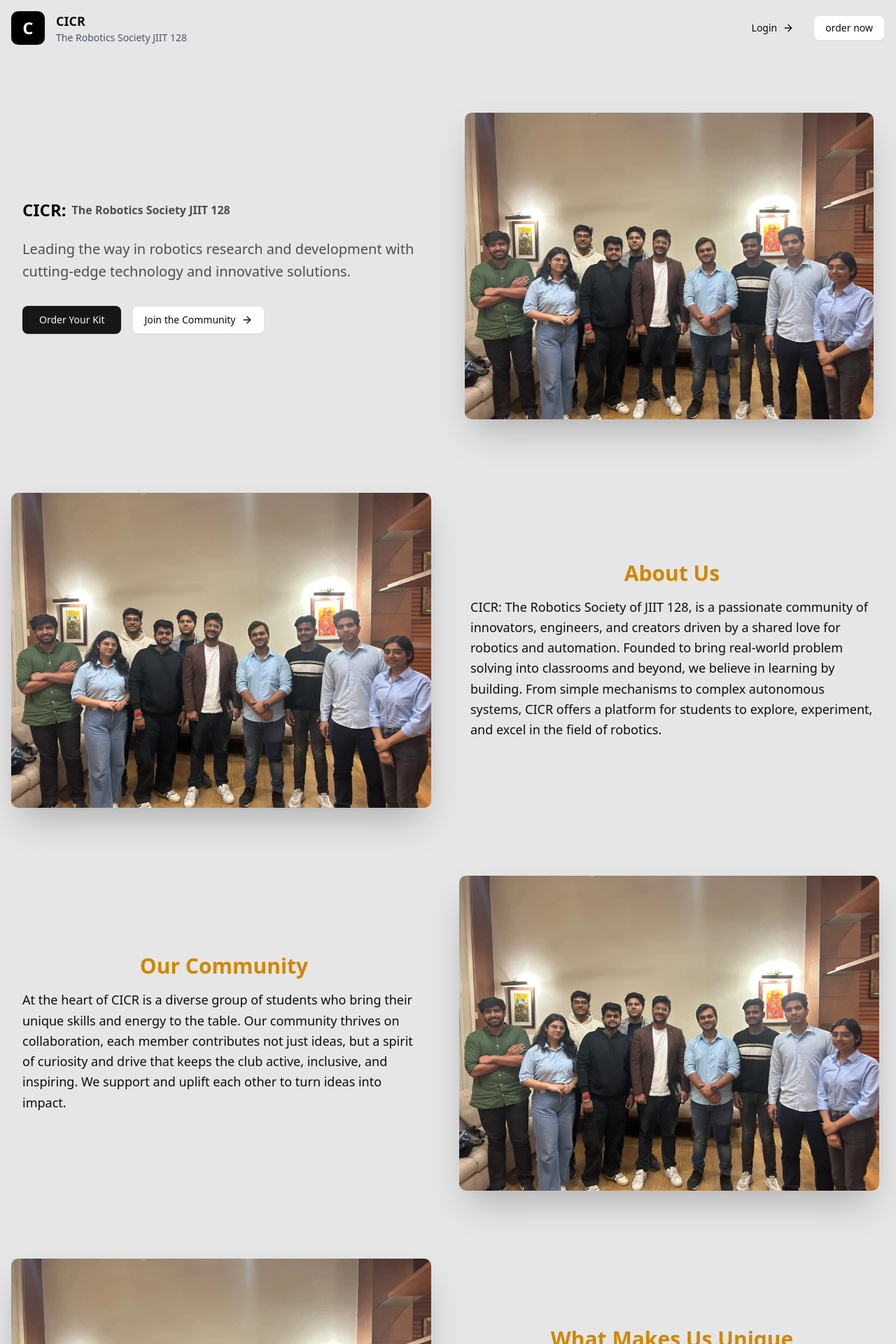
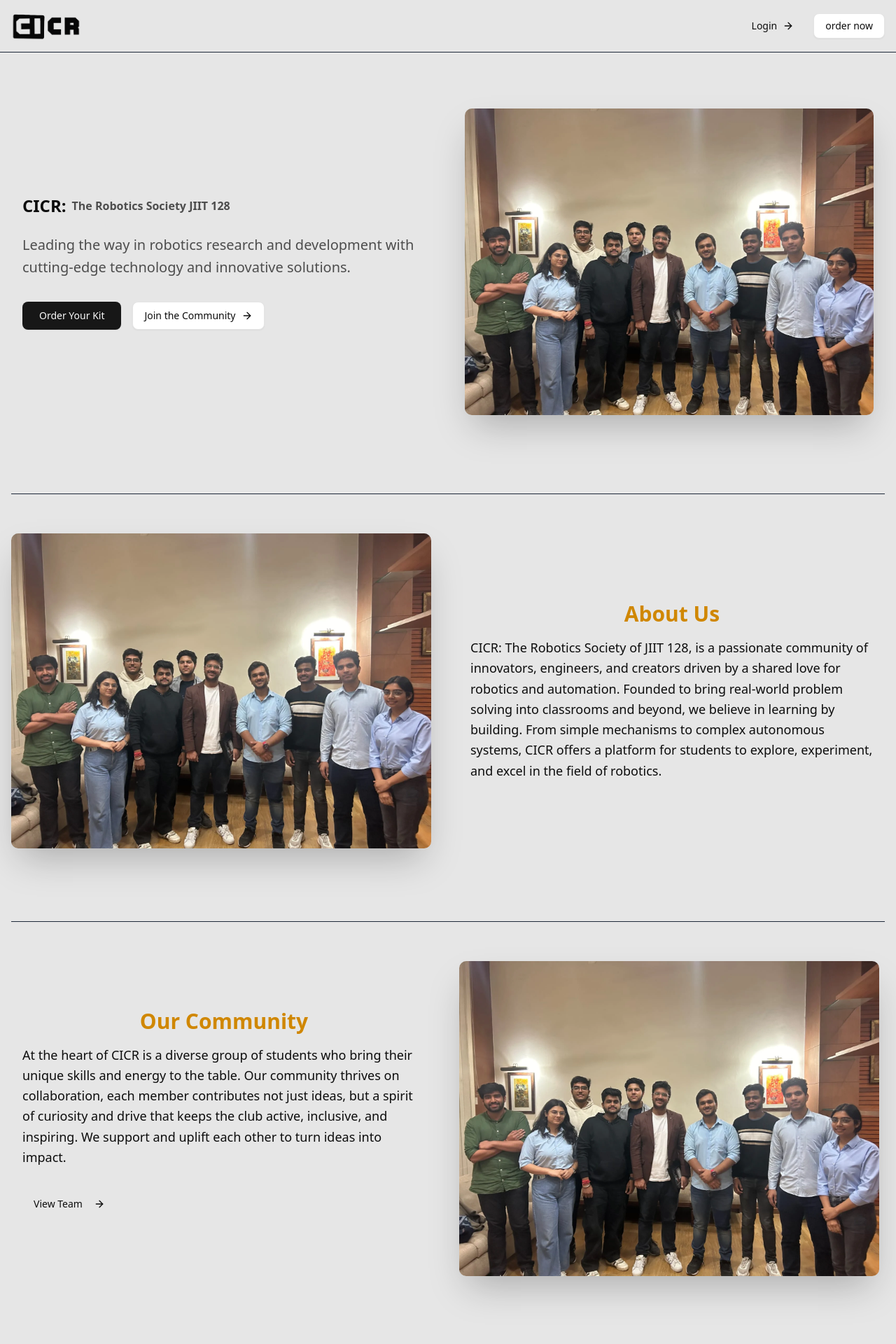
Before and after one commit to VaibhavKatariya/cicr-website, a Next.js app: page / in a window 1280 px wide. Shown: the top 1920 px of the page at 70% size. Built offline with nearby package versions, Linux system fonts and the light colour scheme.

Commit message:
feat: add cicr logo on footer and header

```diff
--- a/src/app/page.tsx
+++ b/src/app/page.tsx
@@ -12,19 +12,22 @@
   return (
     <div className="min-h-screen bg-bg-dark text-ctext overflow-x-hidden break-words">
       {/* Header */}
-      <header className="flex items-center justify-between p-4 border-b border-gray-200 dark:border-gray-800 dark:border-neutral-800">
+      <header className="flex items-center justify-between p-4 border-b border-gray-800 dark:border-neutral-800">
         <div className="flex items-center space-x-4">
-          <div className="w-12 h-12 bg-black dark:bg-white rounded-lg flex items-center justify-center">
-            <span className="text-2xl font-bold text-white dark:text-black">
-              C
-            </span>
-          </div>
-          <div>
-            <h1 className="font-bold text-lg dark:text-white">CICR</h1>
-            <p className="text-sm text-gray-600 dark:text-gray-400">
-              The Robotics Society JIIT 128
-            </p>
-          </div>
+          <Image
+            src="/CICRfLOGO.PNG"
+            alt="CICR Starter Kit"
+            width={100}
+            height={100}
+            className="rounded-lg hidden dark:block"
+          />
+          <Image
+            src="/CICRfLOGO_WHITE.PNG"
+            alt="CICR Starter Kit"
+            width={100}
+            height={100}
+            className="rounded-lg block dark:hidden"
+          />
         </div>
 
         <div className="flex items-center space-x-4 ">
@@ -74,7 +77,7 @@
           </div>
         </section>
 
-        <hr />
+        <hr className="border-t dark:border-gray-200 border-gray-800 my-8" />
 
         {/* About us */}
         <section className="py-6" id="about">
@@ -105,16 +108,17 @@
           </div>
         </section>
 
-        <hr />
+        <hr className="border-t dark:border-gray-200 border-gray-800 my-8" />
 
         {/* Our Community */}
         <section className="py-6" id="community">
           <div className="grid grid-cols-1 md:grid-cols-2 gap-8 mb-12 items-center">
-            <div className="container mx-auto px-4 flex flex-col items-center">
-              <h2 className="text-3xl font-bold mb-4 text-yellow-600">
+            <div className="container mx-auto px-4">
+              <h2 className="text-3xl font-bold mb-4 text-yellow-600 text-center">
                 Our Community
               </h2>
-              <p className="text-lg leading-relaxed">
+              <div className="flex flex-col items-start">
+                <p className="text-lg leading-relaxed mb-4">
                   At the heart of CICR is a diverse group of students who bring
                   their unique skills and energy to the table. Our community
                   thrives on collaboration, each member contributes not just
@@ -122,7 +126,15 @@
                   active, inclusive, and inspiring. We support and uplift each
                   other to turn ideas into impact.
                 </p>
+                <Link href={whatsappLink} target="_blank" className="py-4">
+                  <Button variant="ghost" size="lg">
+                    View Team
+                    <ArrowRight className="ml-2" />
+                  </Button>
+                </Link>
               </div>
+            </div>
+
             <div className="relative">
               <Image
                 src="/Tests/img50.webp"
@@ -135,7 +147,7 @@
           </div>
         </section>
 
-        <hr />
+        <hr className="border-t dark:border-gray-200 border-gray-800 my-8" />
 
         {/* What Makes Us Unique */}
         <section className="py-6" id="unique">
@@ -166,7 +178,7 @@
           </div>
         </section>
 
-        <hr />
+        <hr className="border-t dark:border-gray-200 border-gray-800 my-8" />
 
         <section className="py-16" id="mission">
           {/* Grid container */}
@@ -203,7 +215,7 @@
           </div>
         </section>
 
-        <hr />
+        <hr className="border-t dark:border-gray-200 border-gray-800 my-8" />
 
         {/* Get in Touch */}
         <section className="py-6" id="contact">
@@ -275,17 +287,25 @@
       </main>
 
       {/* Footer */}
-      <footer className="border-t border-gray-200 dark:border-gray-800 py-12 ">
+      <footer className="border-t border-gray-800 dark:border-gray-200 py-12 ">
         <div className="container mx-auto px-4">
           <div className="grid md:grid-cols-4 gap-8">
             <div>
-              <div className="flex items-center space-x-3 mb-4">
-                <div className="w-10 h-10 bg-black dark:bg-white rounded-lg flex items-center justify-center">
-                  <span className="text-white dark:text-black font-bold">
-                    C
-                  </span>
-                </div>
-                <span className="font-bold text-lg dark:text-white">CICR</span>
+              <div className="flex items-center space-x-4">
+                <Image
+                  src="/CICRfLOGO.PNG"
+                  alt="CICR Starter Kit"
+                  width={100}
+                  height={100}
+                  className="rounded-lg hidden dark:block"
+                />
+                <Image
+                  src="/CICRfLOGO_WHITE.PNG"
+                  alt="CICR Starter Kit"
+                  width={100}
+                  height={100}
+                  className="rounded-lg block dark:hidden"
+                />
               </div>
               <p className="text-gray-600 dark:text-gray-400">
                 Shaping the future of robotics
@@ -411,7 +431,7 @@
             </div>
           </div>
 
-          <div className="border-t border-gray-200 dark:border-gray-800 mt-8 pt-8 flex justify-between items-center flex-col md:flex-row">
+          <div className="border-t dark:border-gray-200 border-gray-800 mt-8 pt-8 flex justify-between items-center flex-col md:flex-row">
             <p className="text-gray-600 dark:text-gray-400">
               &copy; {new Date().getFullYear()} CICR - The Robotics Society JIIT
               128. All rights reserved.
```
Also changed, not shown: public/CICRfLOGO.PNG (added), public/CICRfLOGO_WHITE.PNG (added). Lines whose indentation alone changed are shown as unchanged.
